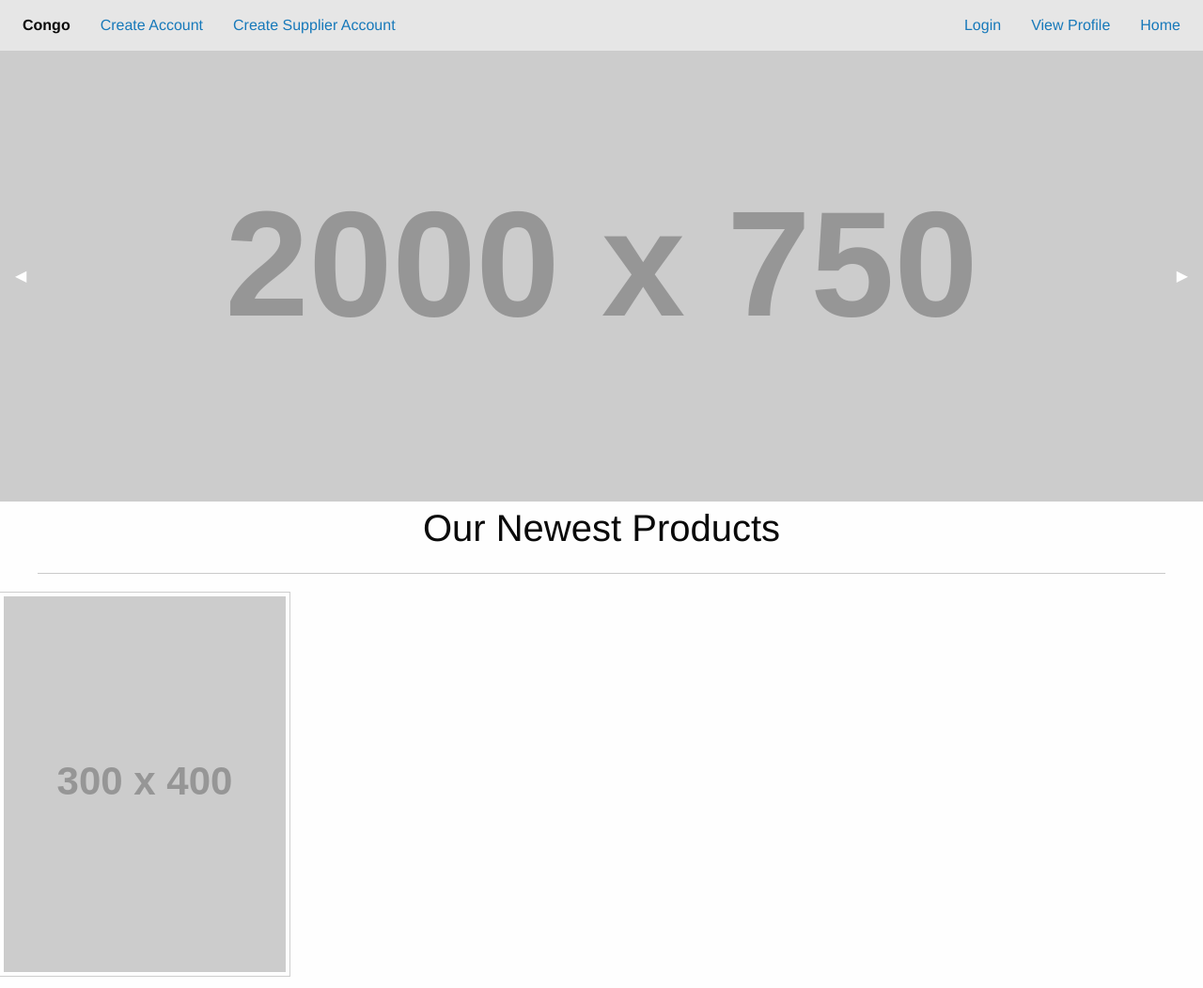
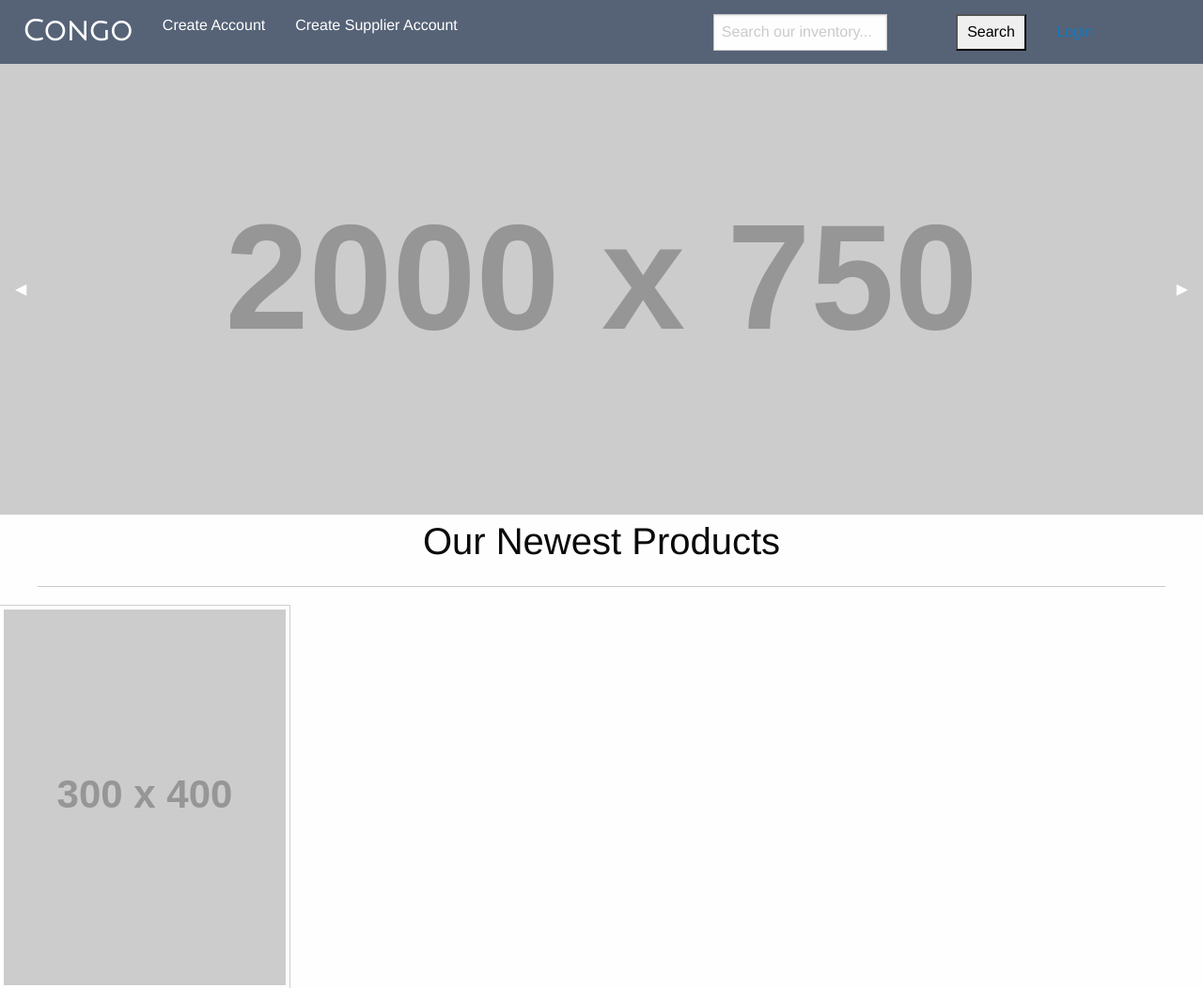
Before and after one commit to dsunchu/431W, a Django app: page / in a window 1280 px wide. Shown: the top 1052 px of the page at 94% size. Run offline with Django 3.2, Linux system fonts and the light colour scheme; grey boxes labelled with a size stand in for pictures from a placeholder-image service; some libraries are stand-ins or nearby versions.

Commit message:
Changed menu color & organization. Might not fit on all screen sizes right now.

```diff
--- a/congo/database/templates/database/test.html
+++ b/congo/database/templates/database/test.html
@@ -1,6 +1,7 @@
 <!doctype html>
 <html class="no-js" lang="en">
   <head>
+    <link href="https://fonts.googleapis.com/css?family=Julius+Sans+One" rel="stylesheet">
     <meta charset="utf-8" />
     <meta name="viewport" content="width=device-width, initial-scale=1.0" />
     <title>Congo</title>
@@ -9,28 +10,29 @@
   <body>
 
     <!-- Start Top Bar -->
-    <div class="top-bar">
-      <div class="top-bar-left">
-        <ul class="menu">
-          <li class="menu-text">Congo</li>      <!-- '/' only for localhost -->
-          <li><a href="http://localhost:8000/create_user/" />Create Account</a></li>
-          <li><a href="http://localhost:8000/create_supplier/"/>Create Supplier Account</a></li>
+    <div class="top-bar" style="background-color:#566377">
+      <div class="top-bar-left" style="background-color:#566377">
+        <ul class="menu" style="background-color:#566377;">
+          <li class="menu-text" style="background-color:#566377; color:white; font-size:30px;font-family:'Julius Sans One', sans-serif;">Congo</li>      <!-- '/' only for localhost -->
+          <li style="background-color:#566377;"><a href="http://localhost:8000/create_user/" style="color:white;"/>Create Account</a></li>
+          <li style="background-color:#566377;"><a href="http://localhost:8000/create_supplier/" style="color:white;"/>Create Supplier Account</a></li>
         </ul>
       </div>
-      <div class="top-bar-right">
-        <ul class="menu">
+      <div class="top-bar-right" style="background-color:#566377;">
+        <ul class="menu" style="background-color:#566377;">
+          <li style="width:24%;"> <input style="width:150%;" type="text" id="search" placeholder="Search our inventory..." required></li>
+          <li style="margin-left:20px;"> <input style="margin-left:115px; height:39px; width:75px;" type="submit" value="Search" id="submit"></li>
           {% if user.is_authenticated == 1%}
-            <li>Welcome {{ user.username }}</li>
-            <form class="form-wrapper">
-              <input type="text" id="search" placeholder="Search for..." required>
-              <input type="submit" value="go" id="submit">
-            </form>
-            <li><a href="http://localhost:8000/logout/"/>Logout</a></li>
+          <li style="color:white; margin-right:20px; padding: 15px;"><b>Welcome, {{ user.username }}</b></li>
+          <li><a href="http://localhost:8000/" style="color:white;"/>Home</a></li>
+          <li><a onclick="validate();" style="color:white;">View Profile</a></li>
+
+            <li><a href="http://localhost:8000/logout/" style="color:white;"/>Logout</a></li>
           {% else %}
             <li><a href="http://localhost:8000/login/"/>Login</a></li>
           {% endif %}
-          <li><a onclick="validate();">View Profile</a></li>
-          <li><a href="http://localhost:8000/"/>Home</a></li>
+
+
         </ul>
       </div>
     </div>
@@ -42,7 +44,6 @@
         <button class="orbit-previous" aria-label="previous"><span class="show-for-sr">Previous Slide</span>&#9664;</button>
         <button class="orbit-next" aria-label="next"><span class="show-for-sr">Next Slide</span>&#9654;</button>
         <li class="orbit-slide is-active">
-          <img src="http://placehold.it/2000x750">
         </li>
         <li class="orbit-slide">
           <img src="http://placehold.it/2000x750">
```
Also changed, not shown: congo/db.sqlite3.
